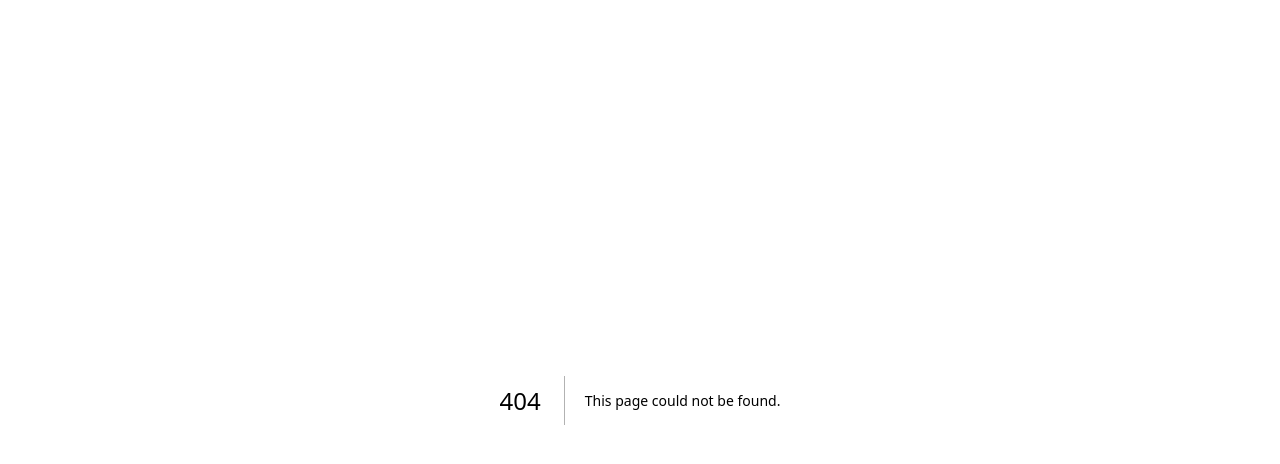
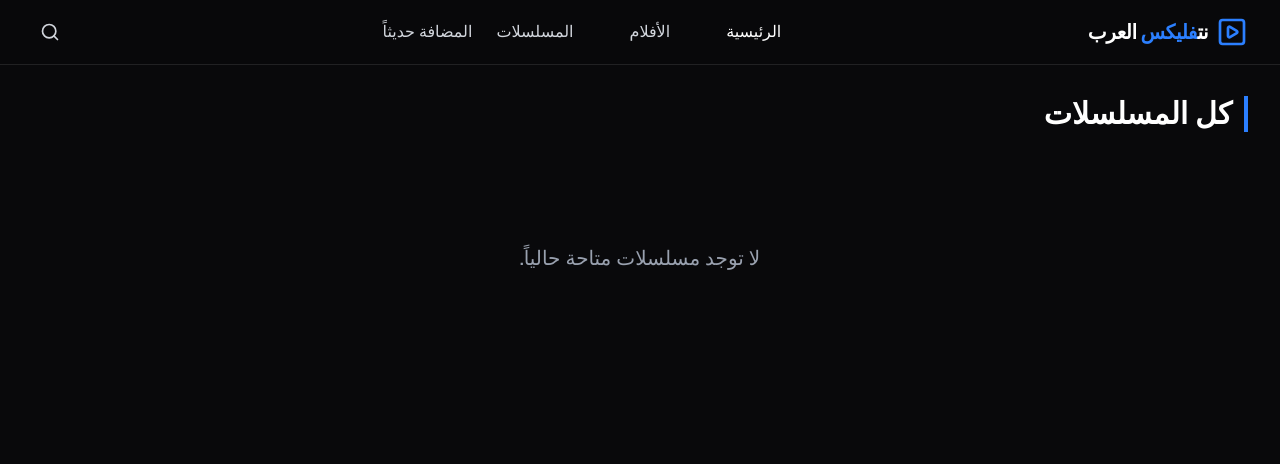
Before and after one commit to banzox/ved, a Next.js app: page /series in a window 1280 px wide. Before the commit this address had no page. Shown: the top 464 px of the page. Built offline with nearby package versions, Linux system fonts and the light colour scheme.

Commit message:
feat: add movies, series, and new additions pages

```diff
--- /dev/null
+++ b/src/app/movies/page.tsx
@@ -0,0 +1,33 @@
+import Navbar from "@/components/Navbar";
+import MovieCard from "@/components/MovieCard";
+import moviesData from "@/data/movies.json";
+
+export default function MoviesPage() {
+  const movies = moviesData.content.filter((c: any) => c.type === 'movie');
+
+  return (
+    <main className="min-h-screen bg-background pb-20" dir="rtl">
+      <Navbar />
+
+      <div className="pt-24 max-w-7xl mx-auto px-4 sm:px-6 lg:px-8">
+        <h1 className="text-3xl font-bold text-white mb-8 border-r-4 border-blue-500 pr-3">
+          كل الأفلام
+        </h1>
+
+        {movies.length > 0 ? (
+          <div className="grid grid-cols-2 sm:grid-cols-3 md:grid-cols-4 lg:grid-cols-5 gap-4 md:gap-6">
+            {movies.map((movie: any) => (
+              <div key={movie.id} className="w-full">
+                <MovieCard movie={movie} />
+              </div>
+            ))}
+          </div>
+        ) : (
+          <div className="text-center py-20 text-gray-400">
+            <p className="text-xl">لا توجد أفلام متاحة حالياً.</p>
+          </div>
+        )}
+      </div>
+    </main>
+  );
+}
--- /dev/null
+++ b/src/app/new/page.tsx
@@ -0,0 +1,34 @@
+import Navbar from "@/components/Navbar";
+import MovieCard from "@/components/MovieCard";
+import moviesData from "@/data/movies.json";
+
+export default function NewAdditionsPage() {
+  // Sort by year descending, or just reverse the array assuming newer items are added at the end
+  const newItems = [...moviesData.content].reverse();
+
+  return (
+    <main className="min-h-screen bg-background pb-20" dir="rtl">
+      <Navbar />
+
+      <div className="pt-24 max-w-7xl mx-auto px-4 sm:px-6 lg:px-8">
+        <h1 className="text-3xl font-bold text-white mb-8 border-r-4 border-blue-500 pr-3">
+          المضافة حديثاً
+        </h1>
+
+        {newItems.length > 0 ? (
+          <div className="grid grid-cols-2 sm:grid-cols-3 md:grid-cols-4 lg:grid-cols-5 gap-4 md:gap-6">
+            {newItems.map((item: any) => (
+              <div key={item.id} className="w-full">
+                <MovieCard movie={item} />
+              </div>
+            ))}
+          </div>
+        ) : (
+          <div className="text-center py-20 text-gray-400">
+            <p className="text-xl">لا توجد أعمال متاحة حالياً.</p>
+          </div>
+        )}
+      </div>
+    </main>
+  );
+}
--- /dev/null
+++ b/src/app/series/page.tsx
@@ -0,0 +1,33 @@
+import Navbar from "@/components/Navbar";
+import MovieCard from "@/components/MovieCard";
+import moviesData from "@/data/movies.json";
+
+export default function SeriesPage() {
+  const series = moviesData.content.filter((c: any) => c.type === 'series');
+
+  return (
+    <main className="min-h-screen bg-background pb-20" dir="rtl">
+      <Navbar />
+
+      <div className="pt-24 max-w-7xl mx-auto px-4 sm:px-6 lg:px-8">
+        <h1 className="text-3xl font-bold text-white mb-8 border-r-4 border-blue-500 pr-3">
+          كل المسلسلات
+        </h1>
+
+        {series.length > 0 ? (
+          <div className="grid grid-cols-2 sm:grid-cols-3 md:grid-cols-4 lg:grid-cols-5 gap-4 md:gap-6">
+            {series.map((item: any) => (
+              <div key={item.id} className="w-full">
+                <MovieCard movie={item} />
+              </div>
+            ))}
+          </div>
+        ) : (
+          <div className="text-center py-20 text-gray-400">
+            <p className="text-xl">لا توجد مسلسلات متاحة حالياً.</p>
+          </div>
+        )}
+      </div>
+    </main>
+  );
+}
```
